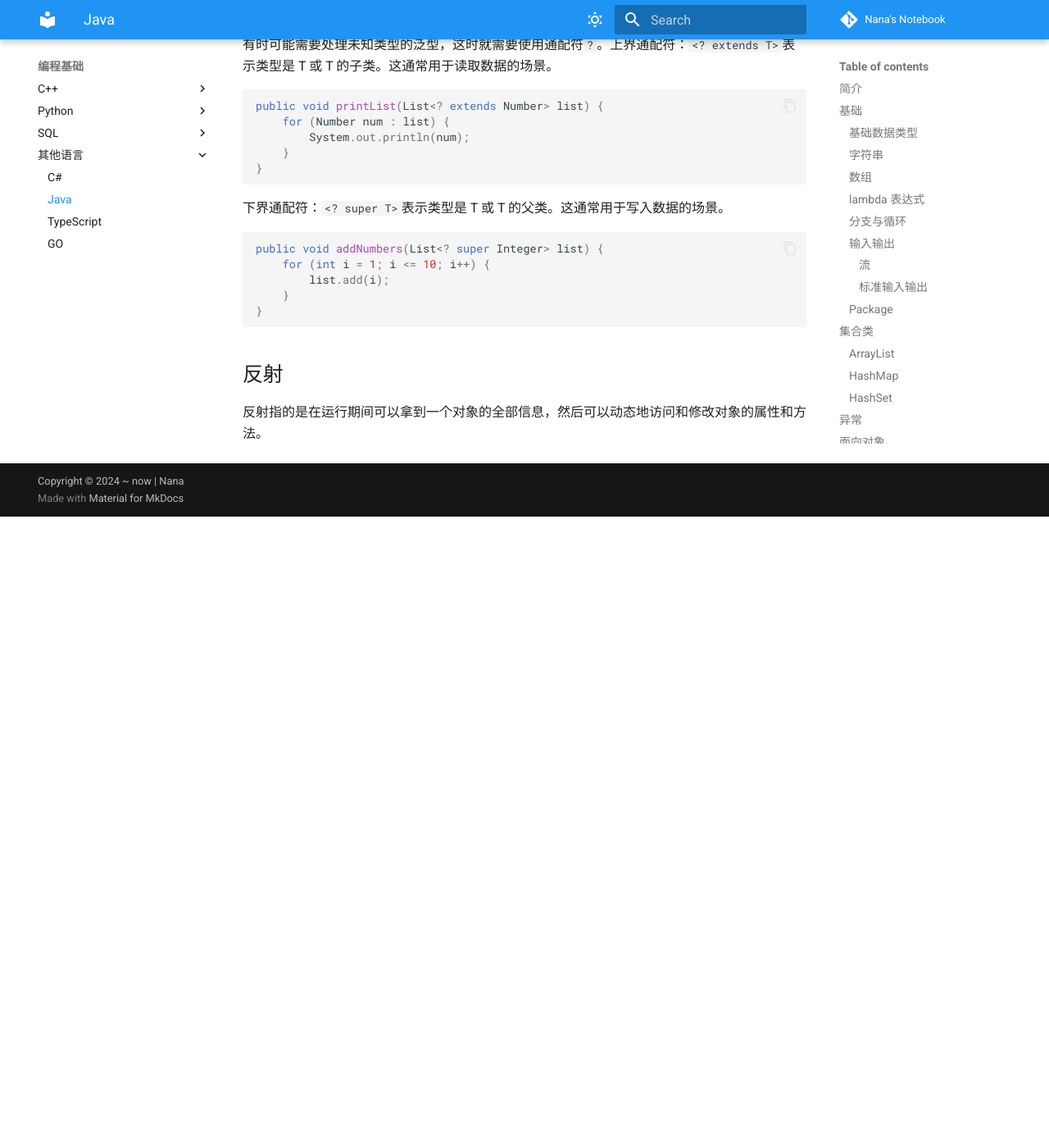
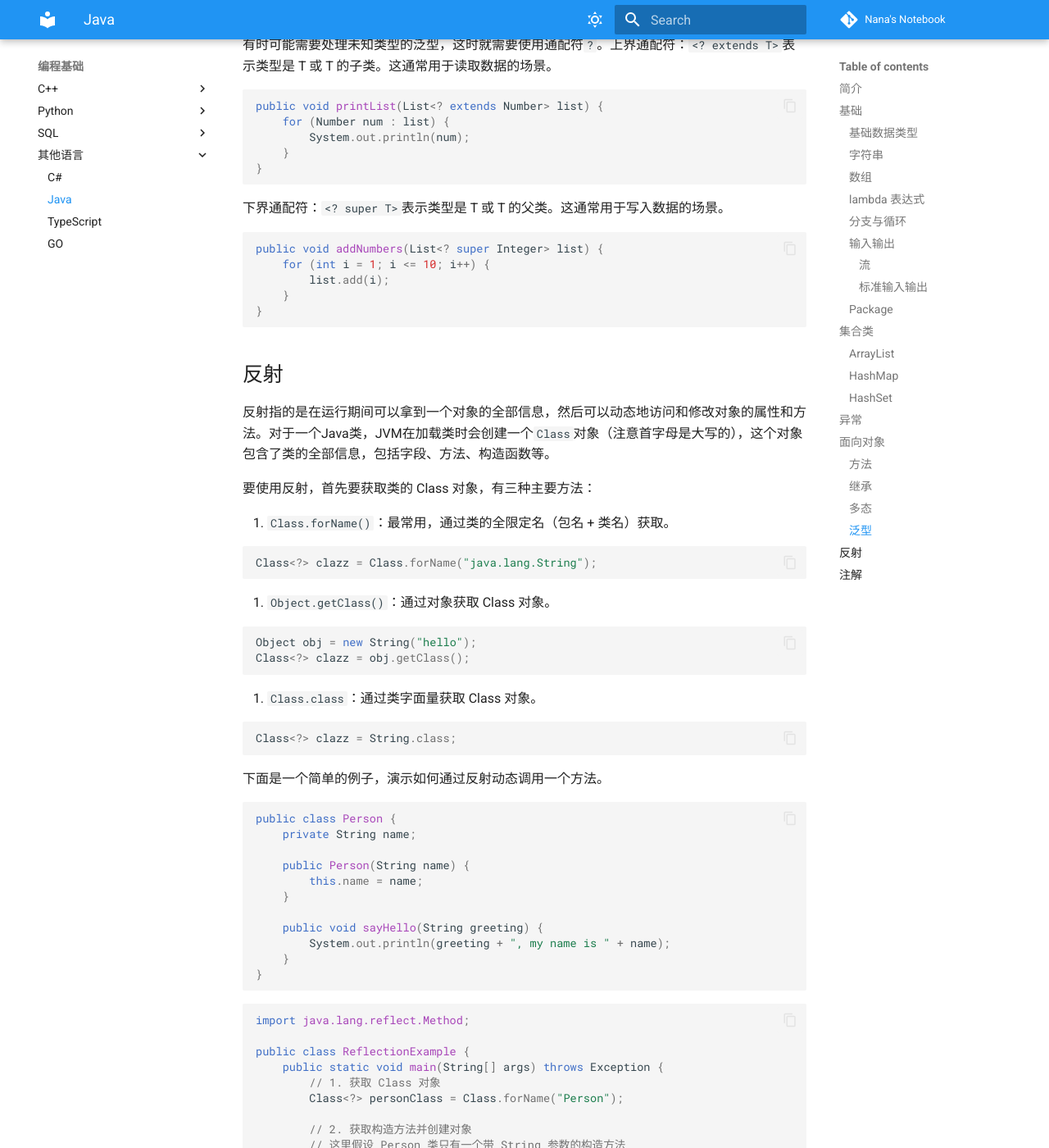
Before and after one commit to cagoya/ZZHZJU.github.io, an MkDocs documentation site: the page built from docs/编程基础/其他语言/Java.md, in a window 1280 px wide and 1400 px high, scrolled down 11153 px. Shown: the whole window at 82% size. Built offline with MkDocs 1.6.1 and Material for MkDocs 9.7.7, drawn with Linux system fonts in a browser that asks for light colours; comment, search, counter and statistics services are not loaded; before the commit the page ends 11783 px from its top, so only the background shows below that; some of the changed text lies outside the part shown.

Commit message:
add：补完Java

````diff
--- a/docs/编程基础/其他语言/Java.md
+++ b/docs/编程基础/其他语言/Java.md
@@ -505,4 +505,79 @@
 
 ## 反射
 
-反射指的是在运行期间可以拿到一个对象的全部信息，然后可以动态地访问和修改对象的属性和方法。
+反射指的是在运行期间可以拿到一个对象的全部信息，然后可以动态地访问和修改对象的属性和方法。对于一个Java类，JVM在加载类时会创建一个`Class`对象（注意首字母是大写的），这个对象包含了类的全部信息，包括字段、方法、构造函数等。
+
+要使用反射，首先要获取类的 Class 对象，有三种主要方法：
+
+1. `Class.forName()`：最常用，通过类的全限定名（包名 + 类名）获取。
+
+```java
+Class<?> clazz = Class.forName("java.lang.String");
+```
+
+2. `Object.getClass()`：通过对象获取 Class 对象。
+
+```java
+Object obj = new String("hello");
+Class<?> clazz = obj.getClass();
+```
+
+3. `Class.class`：通过类字面量获取 Class 对象。
+
+```java
+Class<?> clazz = String.class;
+```
+
+下面是一个简单的例子，演示如何通过反射动态调用一个方法。
+
+```java
+public class Person {
+    private String name;
+
+    public Person(String name) {
+        this.name = name;
+    }
+
+    public void sayHello(String greeting) {
+        System.out.println(greeting + ", my name is " + name);
+    }
+}
+```
+
+```java
+import java.lang.reflect.Method;
+
+public class ReflectionExample {
+    public static void main(String[] args) throws Exception {
+        // 1. 获取 Class 对象
+        Class<?> personClass = Class.forName("Person");
+
+        // 2. 获取构造方法并创建对象
+        // 这里假设 Person 类只有一个带 String 参数的构造方法
+        java.lang.reflect.Constructor<?> constructor = personClass.getConstructor(String.class);
+        Object person = constructor.newInstance("Tom");
+
+        // 3. 获取 sayHello 方法
+        Method sayHelloMethod = personClass.getMethod("sayHello", String.class);
+
+        // 4. 调用方法
+        sayHelloMethod.invoke(person, "Hello"); // 输出: Hello, my name is Tom
+    }
+}
+```
+
+## 注解
+
+Java 注解（Annotation）是一种特殊的元数据，可以为代码提供信息，但它本身不会对代码的执行产生直接影响。你可以把注解想象成贴在代码上的标签，这些标签可以被编译器、JVM 或其他工具读取和处理。
+
+Java 注解主要用于以下几个方面：
+
+* 编译时检查
+* 生成代码或配置文件
+* 运行时处理
+
+Java 内置了许多标准注解，同时你也可以自定义注解，以下是一些最常见的内置注解：
+
+* `@Override`：标记一个方法是重写父类的方法。如果父类中没有这个方法，编译器会报错。
+* `@Deprecated`：标记一个类、方法或字段已经过时，不建议再使用。当你在代码中使用它时，编译器会发出警告。
+* `@SuppressWarnings`：告诉编译器忽略特定的警告。
````
